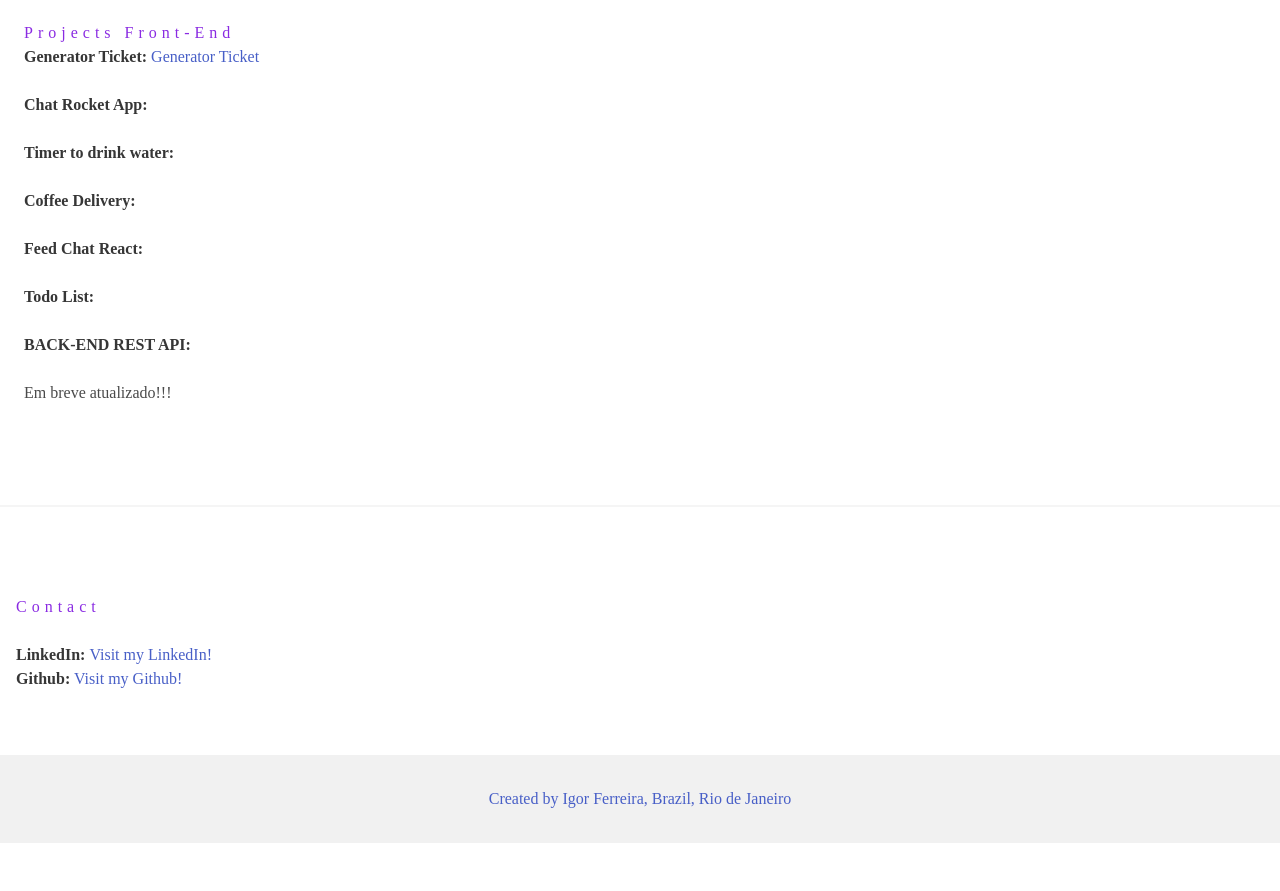
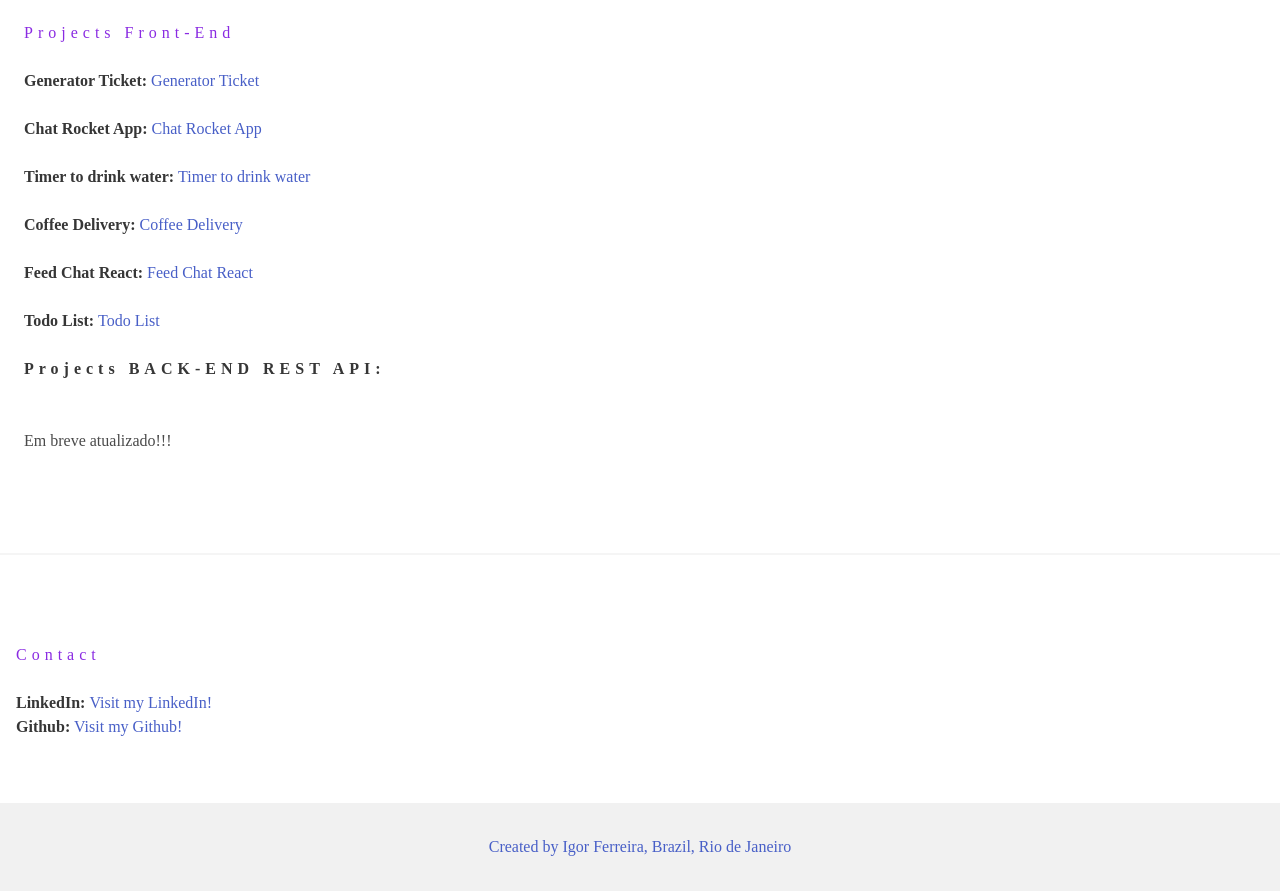
Before and after one commit to igormachado/igormachado.github.io, a plain HTML site: page index.html in a window 1280 px wide. Shown: the part 1883-2774 px from the top of the page. Before the commit the page ends 2726 px from the top, so only its background shows below. Drawn offline with nearby package versions, Linux system fonts and the light colour scheme.

Commit message:
Update index.html

```diff
--- a/index.html
+++ b/index.html
@@ -97,31 +97,32 @@
             <br>
 
             <h4>Projects Front-End</h4>
+                <br>
                 <span><strong>Generator Ticket: </strong></span>
                 <a href="https://github.com/igormachado/generator-ticket" target="_blank">Generator Ticket</a>
                     <br>
                     <br>
                  <span><strong>Chat Rocket App: </strong></span>
-                <a href="https://github.com/igormachado/chat-rocket-app" target="_blank"></a>
+                <a href="https://github.com/igormachado/chat-rocket-app" target="_blank">Chat Rocket App</a>
                     <br>
                     <br>
                   <span><strong>Timer to drink water: </strong></span>
-                <a href="https://github.com/igormachado/timer-to-drink-water" target="_blank"></a>
+                <a href="https://github.com/igormachado/timer-to-drink-water" target="_blank">Timer to drink water</a>
                     <br>
                     <br>
                   <span><strong>Coffee Delivery: </strong></span>
-                <a href="https://github.com/igormachado/Coffee-Delivery" target="_blank"></a>
+                <a href="https://github.com/igormachado/Coffee-Delivery" target="_blank">Coffee Delivery</a>
                     <br>
                     <br>
              <span><strong>Feed Chat React: </strong></span>
-                <a href="https://github.com/igormachado/feed-chat-react" target="_blank"></a>
+                <a href="https://github.com/igormachado/feed-chat-react" target="_blank">Feed Chat React</a>
                     <br>
                     <br>
                  <span><strong>Todo List: </strong></span>
-                <a href="https://github.com/igormachado/projeto-todo-list-reactjs" target="_blank"></a>
+                <a href="https://github.com/igormachado/projeto-todo-list-reactjs" target="_blank">Todo List</a>
                     <br>
                     <br>
-                <span><strong>BACK-END REST API: </strong></span><br><br>
+                <h4><strong>Projects BACK-END REST API: </strong></h4><br><br>
                 <p>Em breve atualizado!!!</p>
 <!--                     <span><strong>Restaurant API:</strong></span>
                 <a href="https://github.com/igormachado/restaurant_prisma_api_fundamentals" target="_blank">Visit my repository</a><br>
```
